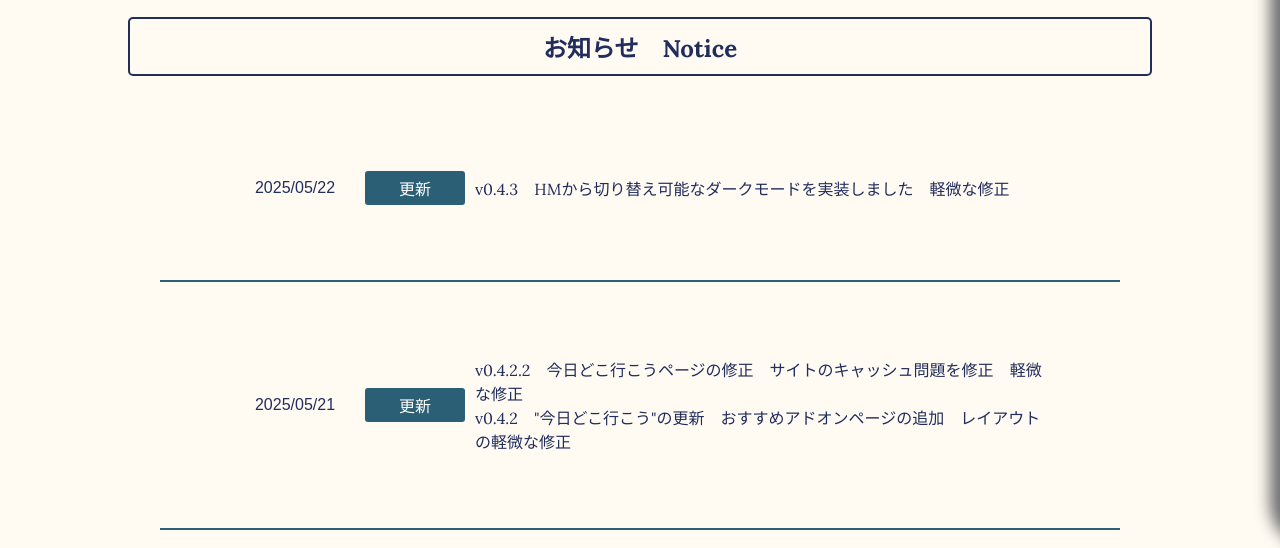
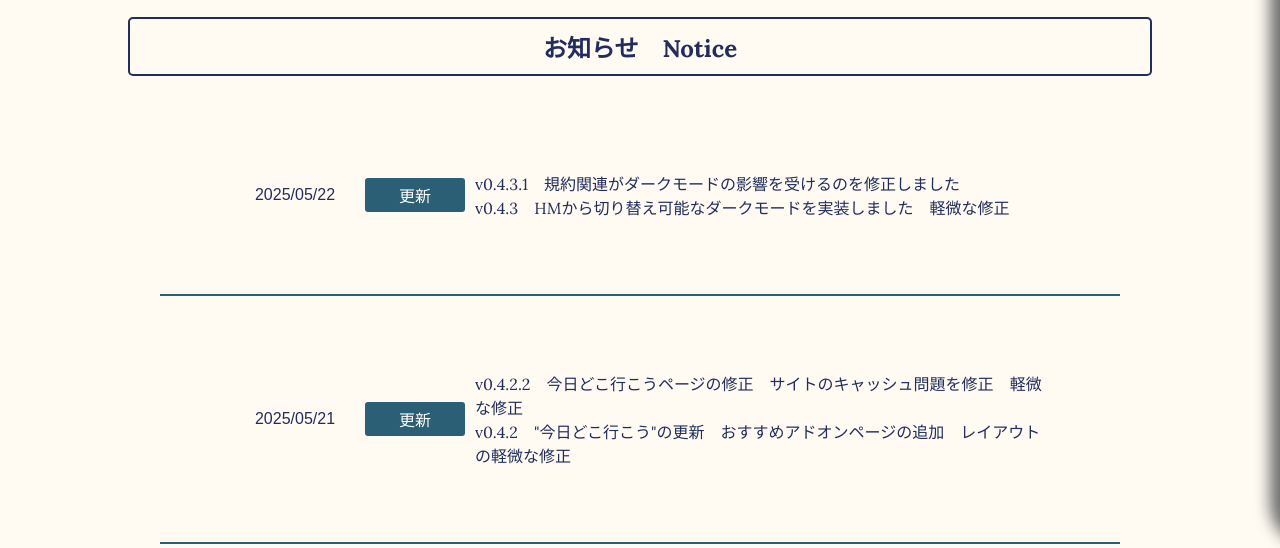
Before and after one commit to Hamunisu/Ciel_Airlines, a plain HTML site: page html/sub/company.html in a window 1280 px wide. Shown: the part 252-800 px from the top of the page. Drawn offline with Linux system fonts and the light colour scheme; some packages are replaced by stand-ins of ours.

Commit message:
v0.4.3.1 legal fix dark mode

```diff
--- a/html/sub/company.html
+++ b/html/sub/company.html
@@ -97,7 +97,8 @@
        <div class="patch-item">
         <div class="date">2025/05/22</div>
         <div class="tag english">更新</div>
-        <div class="content english">v0.4.3　HMから切り替え可能なダークモードを実装しました　軽微な修正</div>
+        <div class="content english">v0.4.3.1　規約関連がダークモードの影響を受けるのを修正しました
+                                 <br>v0.4.3　HMから切り替え可能なダークモードを実装しました　軽微な修正</div>
       </div>
 
       <!-- 05/21 -->
--- a/js/all/a_script.js
+++ b/js/all/a_script.js
@@ -19,6 +19,11 @@ document.addEventListener('DOMContentLoaded', () => {
 // dark mode
 // ロゴ変更
 window.addEventListener("DOMContentLoaded", () => {
+  // URLパスに '/legal/' が含まれていたら処理を中断
+  if (location.pathname.includes("/legal/")) {
+    return;
+  }
+
   const toggle = document.getElementById("modeToggle");
   const logos = document.querySelectorAll('img[data-keyword]');
 
```
